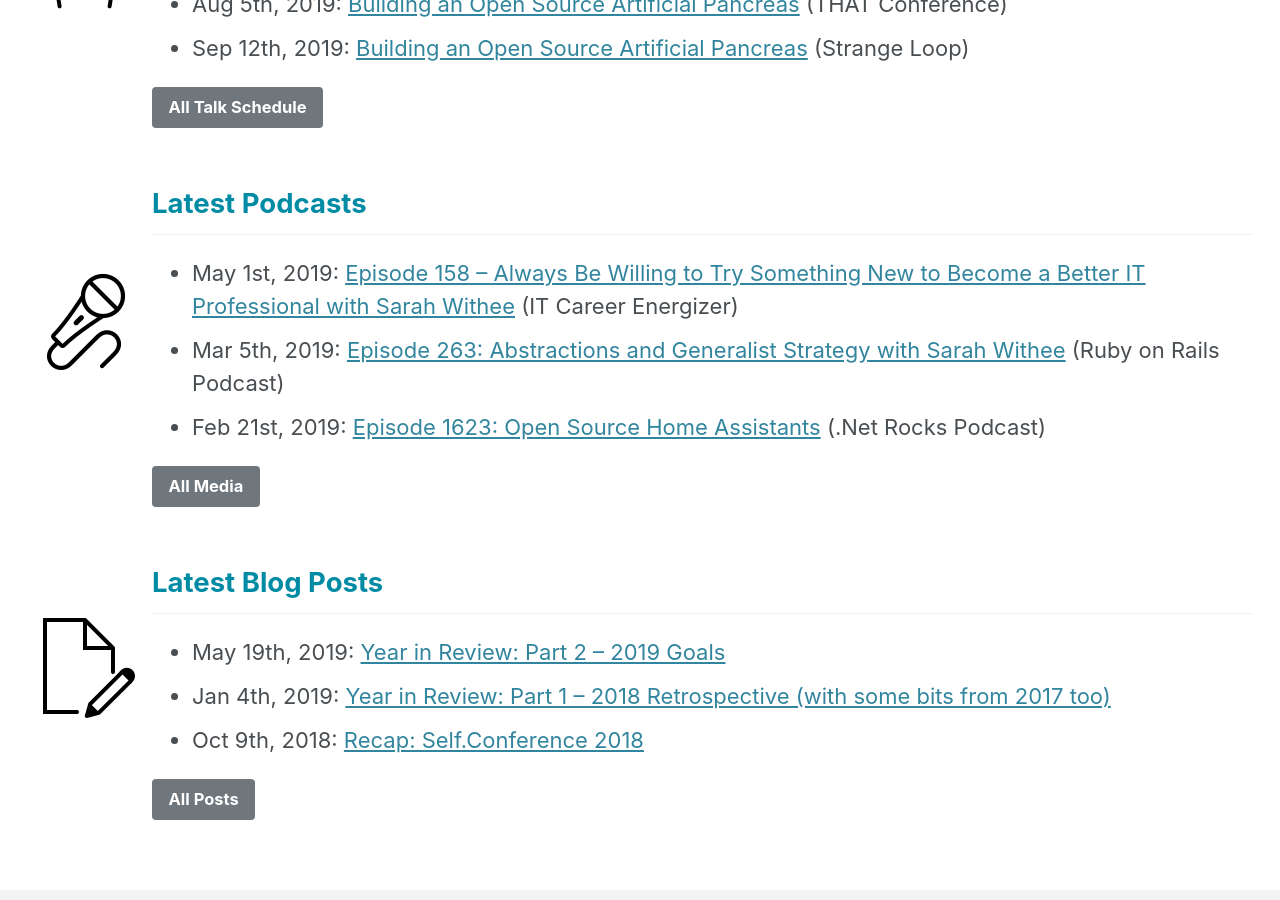
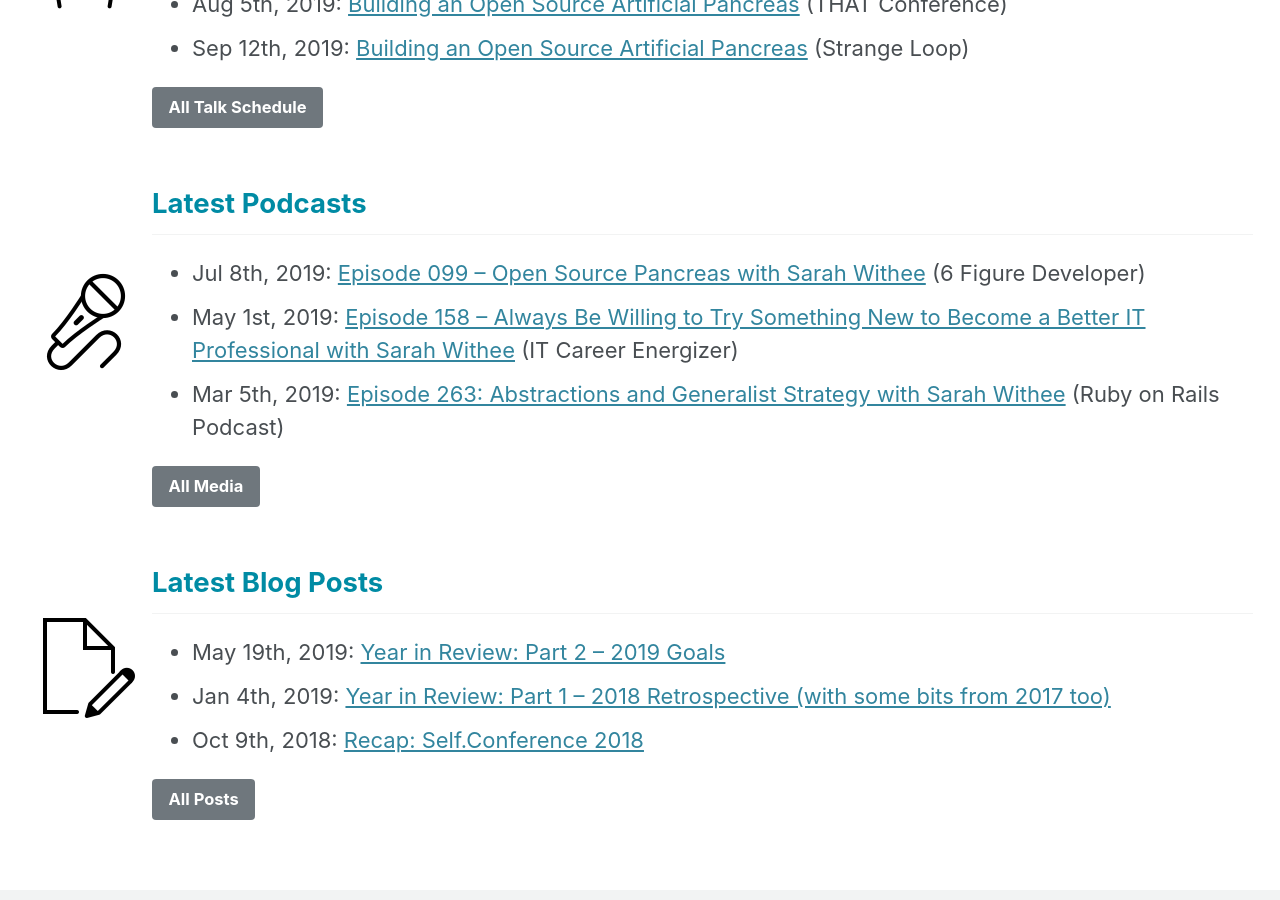
Before and after one commit to geekygirlsarah/geekygirlsarah.com, a Jekyll site: the page built from index.html, in a window 1280 px wide and 900 px high, scrolled down 1505 px. Built offline with Jekyll 4.4.1, drawn with Linux system fonts in a browser that asks for light colours; cached includes are drawn as plain includes; nearby versions of some CDN libraries; the list of posts is cut into pages by our own code; comment, search, counter and statistics services are not loaded.

Commit message:
Add podcast (6 Figure Developer) released today

```diff
--- a/_data/podcasts.yml
+++ b/_data/podcasts.yml
@@ -38,3 +38,7 @@
   episode: "Episode 158 – Always Be Willing to Try Something New to Become a Better IT Professional with Sarah Withee"
   url: https://itcareerenergizer.com/e158/
   date: 2019-05-01
+- show: "6 Figure Developer"
+  episode: "Episode 099 – Open Source Pancreas with Sarah Withee"
+  url: https://6figuredev.com/podcast/episode-098-open-source-pancreas-with-sarah-withee/
+  date: 2019-07-08
```
